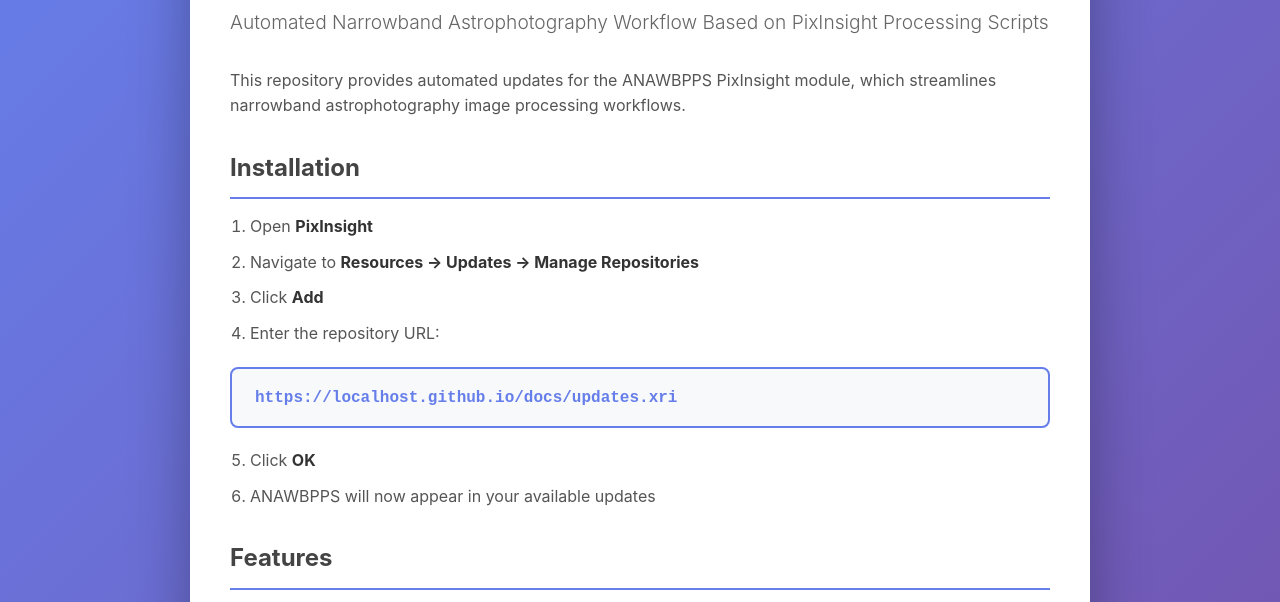
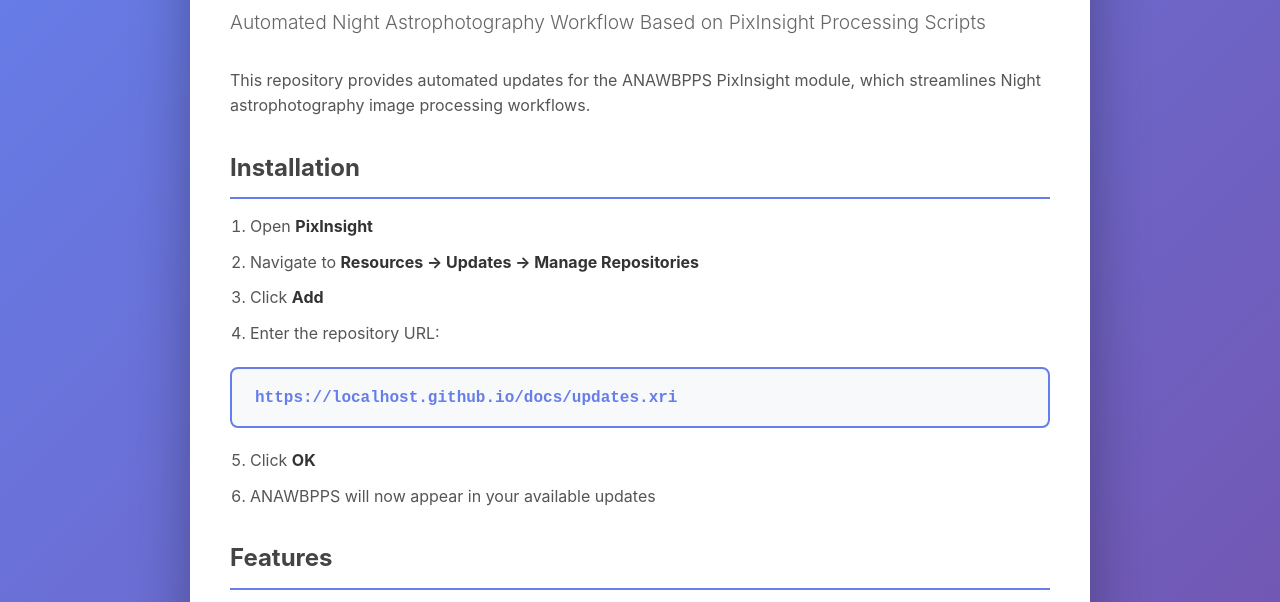
Before and after one commit to sl-he/pixinsight-anawbpps, a plain HTML site: page docs/index.html in a window 1280 px wide. Shown: the part 127-729 px from the top of the page. Drawn offline with Linux system fonts and the light colour scheme.

Commit message:
Update index.html.

```diff
--- a/docs/index.html
+++ b/docs/index.html
@@ -145,11 +145,11 @@
 <body>
     <div class="container">
         <h1>ANAWBPPS</h1>
-        <p class="subtitle">Automated Narrowband Astrophotography Workflow Based on PixInsight Processing Scripts</p>
+        <p class="subtitle">Automated Night Astrophotography Workflow Based on PixInsight Processing Scripts</p>
 
         <p>
             This repository provides automated updates for the ANAWBPPS PixInsight module,
-            which streamlines narrowband astrophotography image processing workflows.
+            which streamlines Night astrophotography image processing workflows.
         </p>
 
         <h2>Installation</h2>
```
